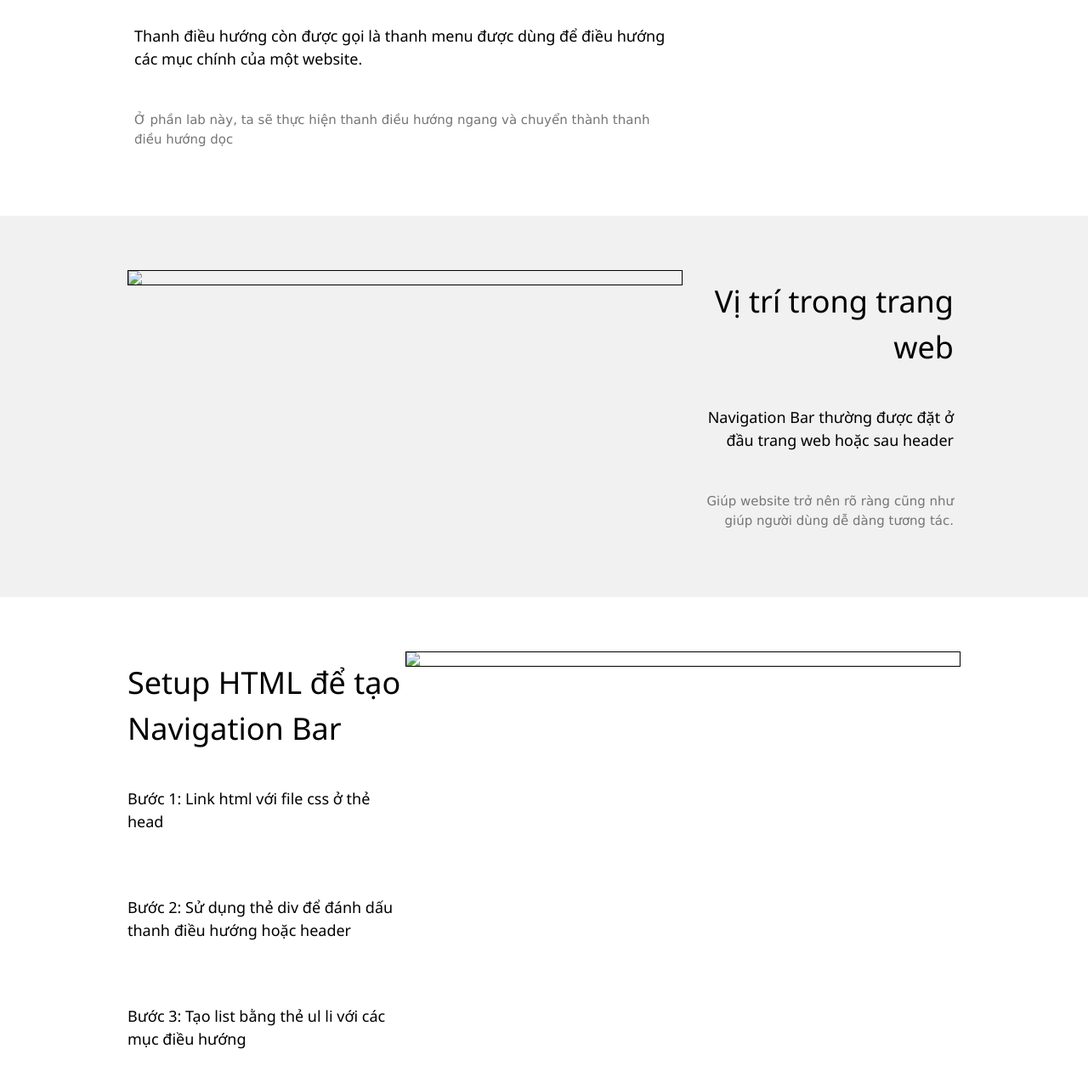
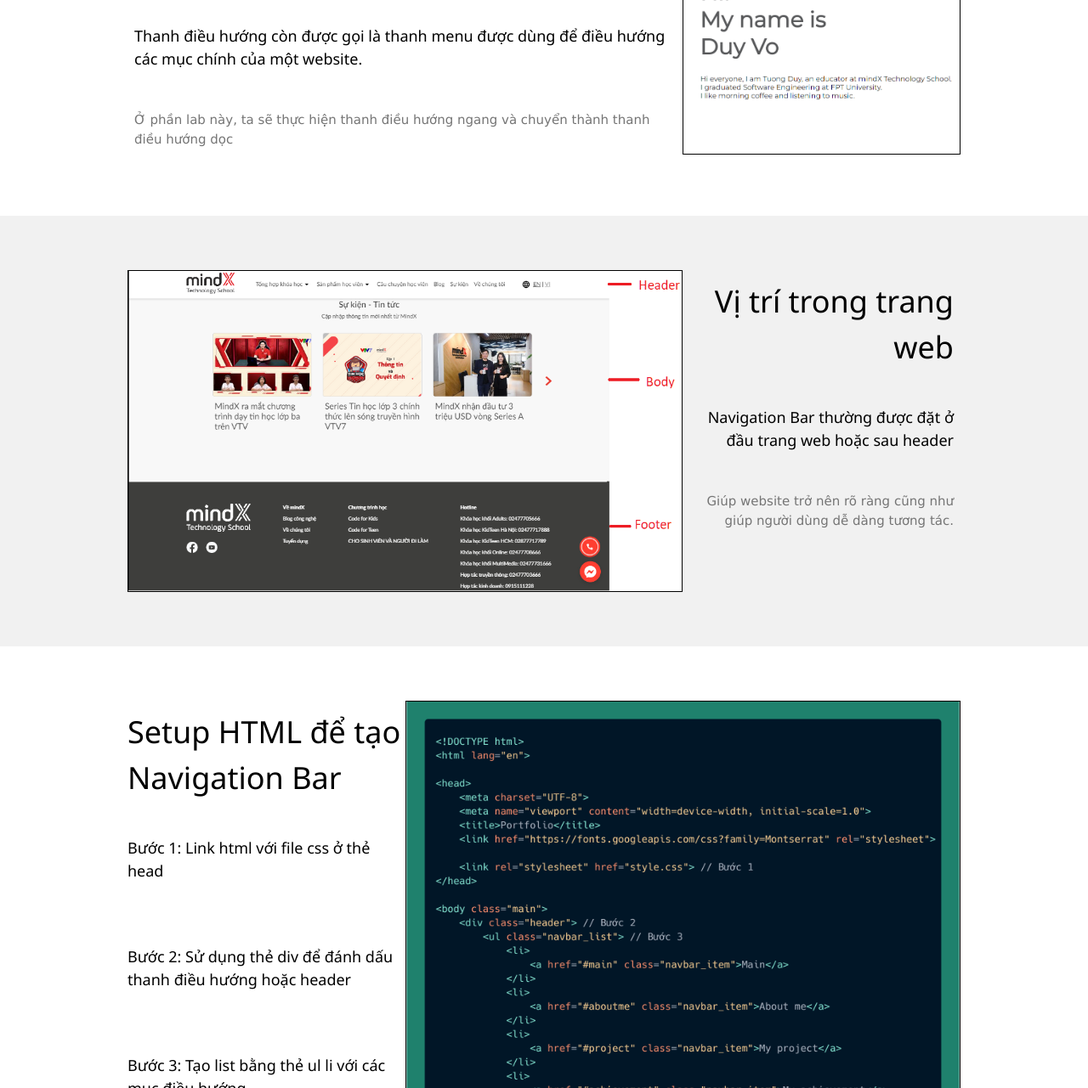
Before and after one commit to KhoaDao-mindXRnD/Lab4_Web_Deploy, a plain HTML site: page index.html in a window 1280 px wide. Shown: the part 660-1941 px from the top of the page at 85% size. Drawn offline with Linux system fonts and the light colour scheme; the site is published under a folder, as on GitHub Pages, so addresses that start at the root find nothing; a script that the page names is missing.

Commit message:
Update index.html

```diff
--- a/index.html
+++ b/index.html
@@ -17,7 +17,7 @@
   <div class="w3-top">
     <div class="w3-bar w3-red w3-card w3-left-align w3-large">
       <a class="w3-bar-item w3-button w3-hide-medium w3-hide-large w3-right w3-padding-large w3-hover-white w3-large w3-red"
-        href="javascript:void(0);" onclick="myFunction()" title="Toggle Navigation Menu"><i class="fa fa-bars"></i></a>
+        href="javascript:void(0);" onclick="myFunction()" title="Toggle Navigation Menu"><i class="fa fa-bars"></i> </a>
       <a href="#" class="w3-bar-item w3-button w3-padding-large w3-white">Lab 4: Thanh điều hướng</a>
       <a href="#" class="w3-bar-item w3-button w3-hide-small w3-padding-large w3-hover-white">Lab 5</a>
       <a href="#" class="w3-bar-item w3-button w3-hide-small w3-padding-large w3-hover-white">Lab 6</a>
@@ -54,7 +54,7 @@
       </div>
 
       <div class="w3-third w3-center">
-        <img class="picture" src="/img/nav.png">
+        <img class="picture" src="img/nav.png">
       </div>
     </div>
   </div>
@@ -63,7 +63,7 @@
   <div class="w3-row-padding w3-light-grey w3-padding-64 w3-container">
     <div class="w3-content">
       <div class="w3-twothird w3-center">
-        <img class="picture" src="/img/header footer.png">
+        <img class="picture" src="img/header footer.png">
       </div>
 
       <div class="content13 w3-right-align">
@@ -88,7 +88,7 @@
       </div>
 
       <div class="w3-twothird w3-center">
-        <img class="picture" src="/img/setup3.png">
+        <img class="picture" src="img/setup3.png">
       </div>
     </div>
   </div>
```
